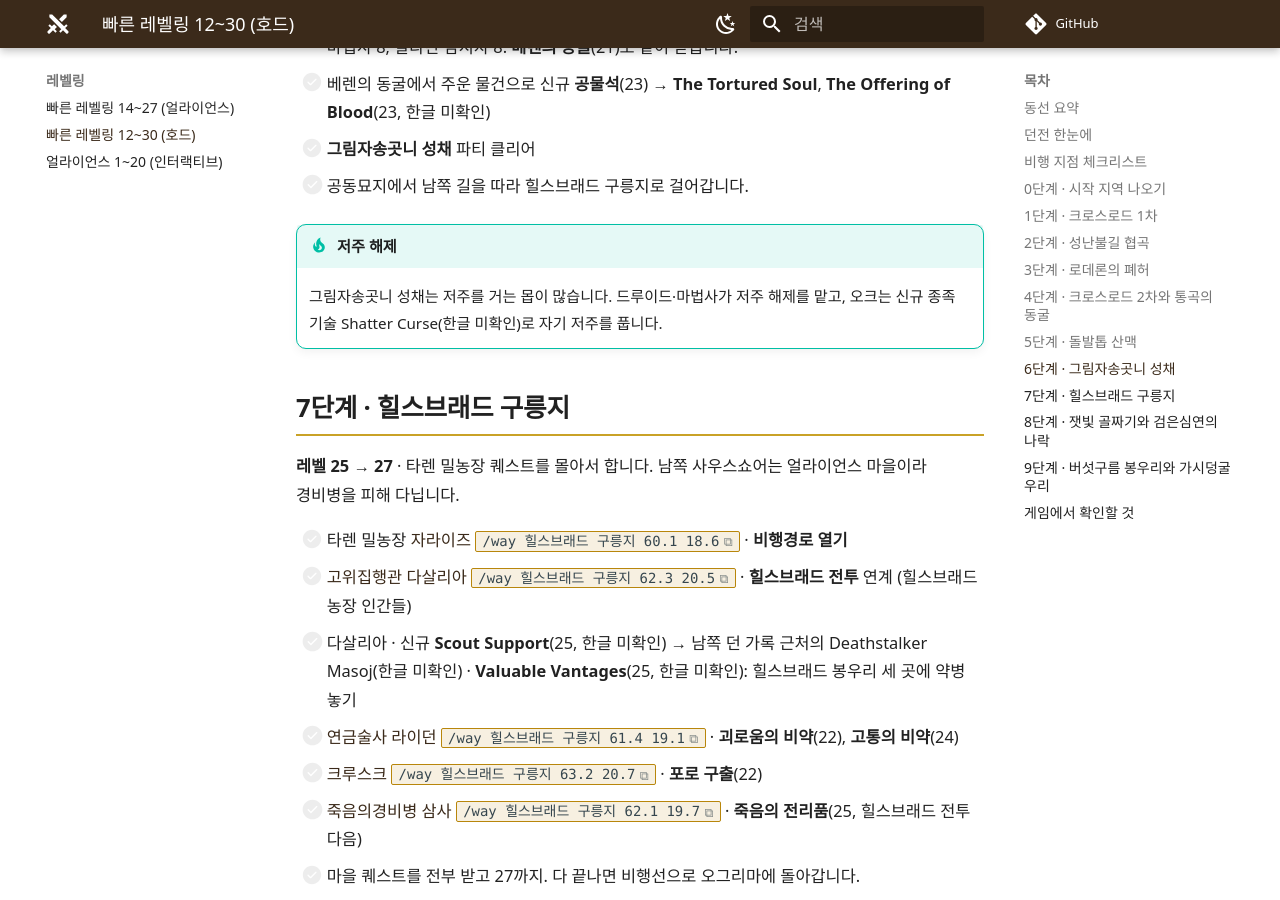
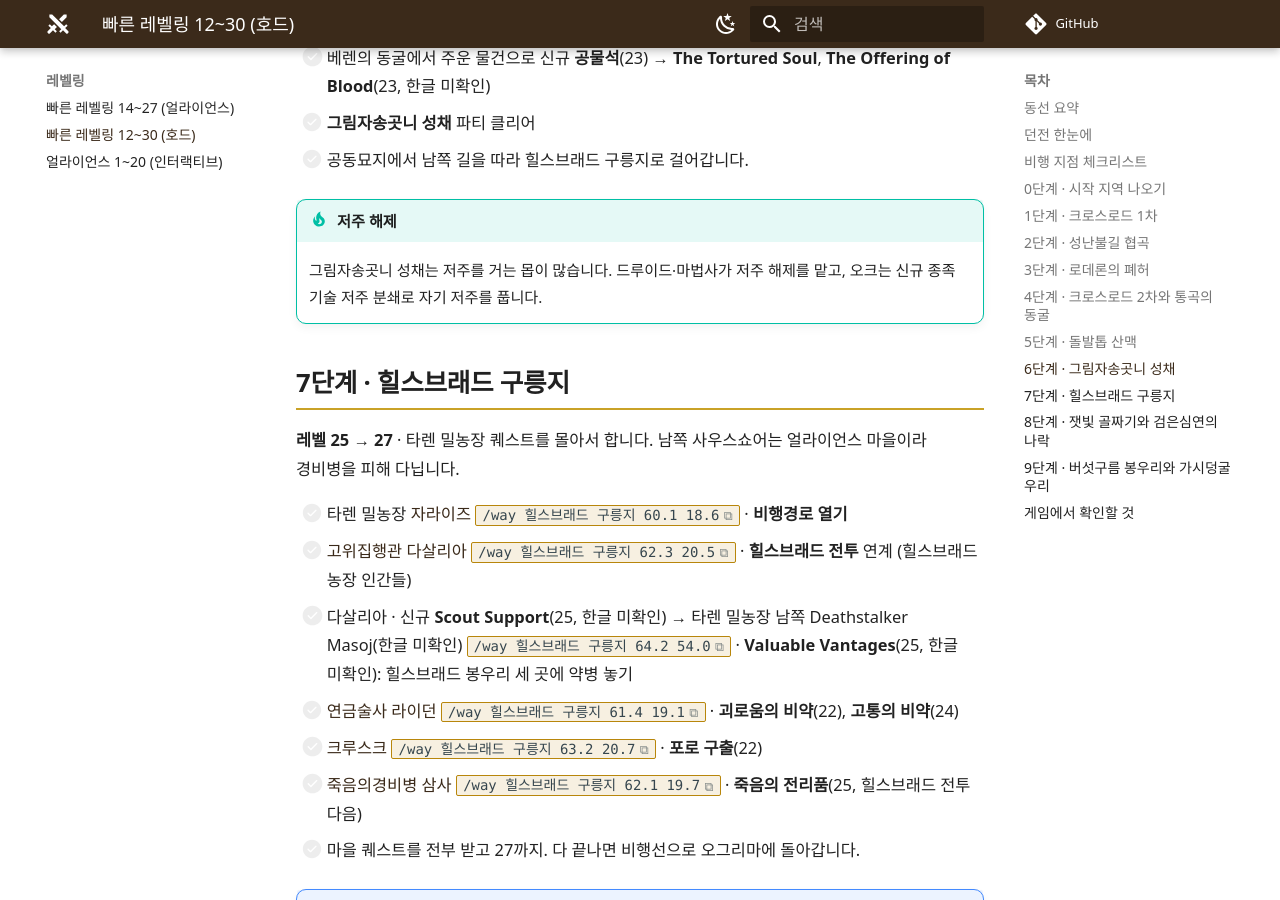
Before and after one commit to highv-game/wcf-guide, an MkDocs documentation site: the page built from docs/leveling/fast-route-horde.md, in a window 1280 px wide and 900 px high, scrolled down 9376 px. Built offline with MkDocs 1.6.1 and Material for MkDocs 9.7.7, drawn with Linux system fonts in a browser that asks for light colours; some web fonts are replaced; comment, search, counter and statistics services are not loaded; some of the changed text lies outside the part shown.

Commit message:
호드 빠른 레벨링: 로데론의 폐허 입구·Masoj 좌표, 저주 분쇄 이름 확인
Co-Authored-By: Claude Opus 5.5 (1M context) <noreply@anthropic.com>
Claude-Session: https://claude.ai/code/session_01LS9MXWa1tzPdFLBhFa8d2L

```diff
--- a/docs/leveling/fast-route-horde.md
+++ b/docs/leveling/fast-route-horde.md
@@ -31,7 +31,7 @@
 | 던전 | 레벨 | 입구 | 이 동선에서 |
 | --- | --- | --- | --- |
 | 성난불길 협곡 | 13~18 | 오그리마 어둠의 틈 `/way 오그리마 52.6 49.0` | 2단계 |
-| 로데론의 폐허 (신규) | 15~20 | 언더시티 입구가 있는 로데론 왕궁 터, 안뜰 동쪽 | 3단계 |
+| 로데론의 폐허 (신규) | 15~20 | 언더시티 입구가 있는 로데론 왕궁 터, 안뜰 동쪽 `/way 티리스팔 숲 63.0 67.5` | 3단계 |
 | 통곡의 동굴 | 15~24 | 크로스로드 남서쪽 언덕 동굴 `/way 불모의 땅 46.0 36.5` | 4단계 |
 | 그림자송곳니 성채 | 20~30 | 은빛소나무 숲 남쪽 `/way 은빛소나무 숲 44.8 67.8` | 6단계 |
 | 검은심연의 나락 | 24~32 | 잿빛 골짜기 서해안 조람 해안 `/way 잿빛 골짜기 14.5 14.2` | 8단계 |
@@ -237,7 +237,7 @@
 - [ ] 공동묘지에서 남쪽 길을 따라 힐스브래드 구릉지로 걸어갑니다.
 
 !!! tip "저주 해제"
-    그림자송곳니 성채는 저주를 거는 몹이 많습니다. 드루이드·마법사가 저주 해제를 맡고, 오크는 신규 종족 기술 Shatter Curse(한글 미확인)로 자기 저주를 풉니다.
+    그림자송곳니 성채는 저주를 거는 몹이 많습니다. 드루이드·마법사가 저주 해제를 맡고, 오크는 신규 종족 기술 저주 분쇄로 자기 저주를 풉니다.
 
 ## 7단계 · 힐스브래드 구릉지 { #step-7 }
 
@@ -245,7 +245,7 @@
 
 - [ ] 타렌 밀농장 [자라이즈](https://www.wowhead.com/forever/ko/npc=2389) `/way 힐스브래드 구릉지 60.1 18.6` · **비행경로 열기**
 - [ ] [고위집행관 다살리아](https://www.wowhead.com/forever/ko/npc=2215) `/way 힐스브래드 구릉지 62.3 20.5` · **힐스브래드 전투** 연계 (힐스브래드 농장 인간들)
-- [ ] 다살리아 · 신규 **Scout Support**(25, 한글 미확인) → 남쪽 던 가록 근처의 Deathstalker Masoj(한글 미확인) · **Valuable Vantages**(25, 한글 미확인): 힐스브래드 봉우리 세 곳에 약병 놓기
+- [ ] 다살리아 · 신규 **Scout Support**(25, 한글 미확인) → 타렌 밀농장 남쪽 Deathstalker Masoj(한글 미확인) `/way 힐스브래드 구릉지 64.2 54.0` · **Valuable Vantages**(25, 한글 미확인): 힐스브래드 봉우리 세 곳에 약병 놓기
 - [ ] [연금술사 라이던](https://www.wowhead.com/forever/ko/npc=2216) `/way 힐스브래드 구릉지 61.4 19.1` · **괴로움의 비약**(22), **고통의 비약**(24)
 - [ ] [크루스크](https://www.wowhead.com/forever/ko/npc=2229) `/way 힐스브래드 구릉지 63.2 20.7` · **포로 구출**(22)
 - [ ] [죽음의경비병 삼사](https://www.wowhead.com/forever/ko/npc=2418) `/way 힐스브래드 구릉지 62.1 19.7` · **죽음의 전리품**(25, 힐스브래드 전투 다음)
@@ -292,8 +292,7 @@
 ## 게임에서 확인할 것
 
 - [ ] 한글 이름을 확인하지 못한 신규 퀘스트: Stormy Potential, A Simmering Storm, This Is Spinal Axe, Halikor's Hoof(듀로타·오그리마), Thunderhorn's Report(멀고어), Tomb Weed, A Righteous Cause, Leonid's Letter(티리스팔 숲), Arugal's Folly, The Tortured Soul, The Offering of Blood(은빛소나무 숲), Scout Support, Valuable Vantages(힐스브래드), What Comes Next, The Earthen Ring, Exploring the Horde(스카이본)
-- [ ] 힐스브래드 Deathstalker Masoj의 한글 이름과 위치
-- [ ] 로데론의 폐허 입구 좌표 (로데론 왕궁 터 안뜰 동쪽)
+- [ ] 힐스브래드 Deathstalker Masoj의 한글 이름
+- [ ] 로데론의 폐허 입구가 안뜰 동쪽 좌표 자리에 있는지
 - [ ] 스카이본이 내리는 멀고어 고지대(Skywatcher Plateau)의 한글 지명
-- [ ] 오크 신규 종족 기술 Shatter Curse의 한글 이름
 - [ ] 단계별 도착 레벨 (던전 퀘스트 경험치가 바뀌면 단계 끝 레벨이 달라짐)
```
Also changed, not shown: docs/changelog.md (+1 -0 lines).
